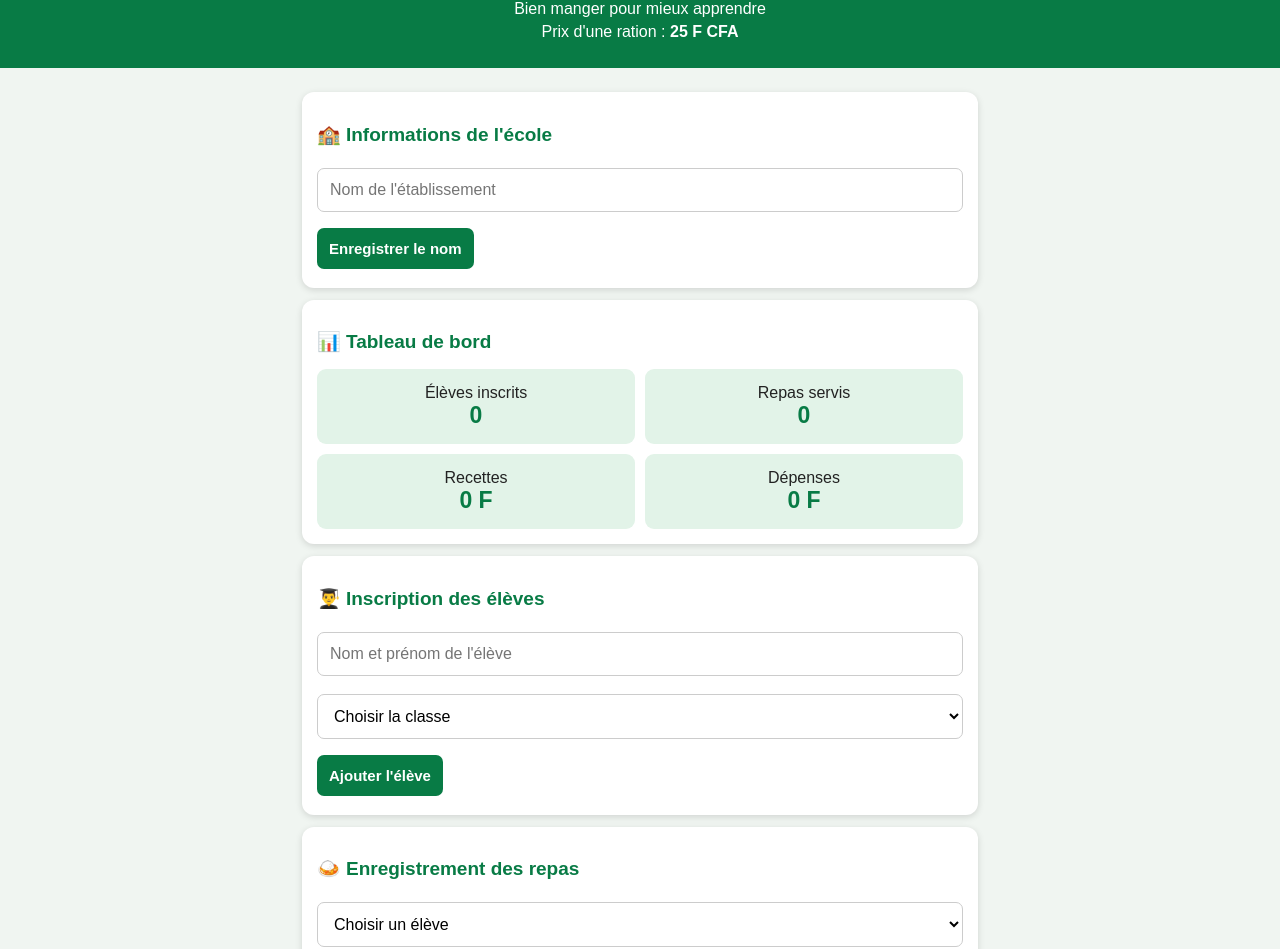
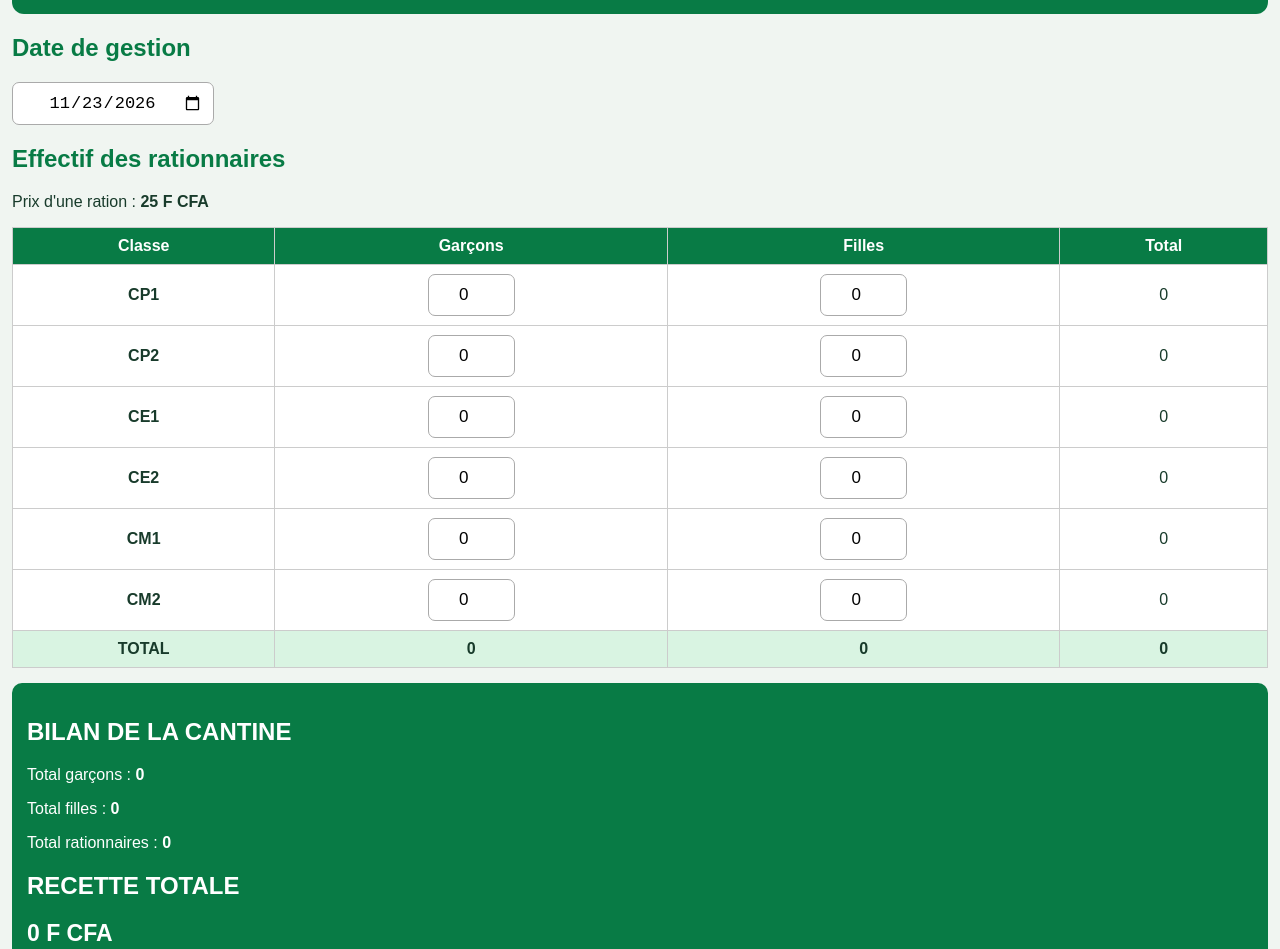
Before and after one commit to PhotoRestoreAI2026/gestion-cantine, a plain HTML site: page index.html in a window 1280 px wide. Shown: the part 130-1079 px from the top of the page. Drawn offline with Linux system fonts and the light colour scheme.

Commit message:
Update index.html

```diff
--- a/index.html
+++ b/index.html
@@ -1,279 +1,126 @@
+
 <!DOCTYPE html>
 <html lang="fr">
 <head>
 <meta charset="UTF-8">
 <meta name="viewport" content="width=device-width, initial-scale=1">
-<meta name="theme-color" content="#087b45">
 <title>Gestion de Cantine Scolaire</title>
-
 <style>
-*{box-sizing:border-box}
-body{
- margin:0;
- font-family:Arial,sans-serif;
- background:#f0f5f1;
- color:#222;
-}
-header{
- background:#087b45;
- color:white;
- text-align:center;
- padding:22px 10px;
-}
-.logo{font-size:55px}
-header h1{font-size:23px;margin:8px}
-header p{margin:5px}
-main{padding:12px;max-width:700px;margin:auto}
-.card{
- background:white;
- padding:15px;
- margin:12px 0;
- border-radius:12px;
- box-shadow:0 2px 7px #0002;
-}
-h2{color:#087b45;font-size:19px}
-input,select{
- width:100%;
- padding:12px;
- margin:6px 0 12px;
- border:1px solid #ccc;
- border-radius:7px;
- font-size:16px;
- background:white;
-}
-button{
- border:0;
- border-radius:7px;
- padding:12px;
- background:#087b45;
- color:white;
- font-size:15px;
- font-weight:bold;
- margin:4px 0;
-}
-button.danger{background:#c62828}
-button.blue{background:#1769aa}
-.stat{
- display:grid;
- grid-template-columns:1fr 1fr;
- gap:10px;
-}
-.stat div{
- background:#e2f3e8;
- padding:15px;
- text-align:center;
- border-radius:9px;
-}
-.stat strong{display:block;font-size:23px;color:#087b45}
-table{width:100%;border-collapse:collapse;font-size:13px}
-td,th{border:1px solid #ddd;padding:8px;text-align:left}
-th{background:#e2f3e8}
-.tablewrap{overflow-x:auto}
-footer{text-align:center;padding:20px;color:#666}
+body{font-family:Arial;background:#f0f5f1;margin:0;padding:12px;color:#183b2b}
+header{background:#087b45;color:white;text-align:center;padding:20px;border-radius:12px}
+h1{font-size:23px}
+h2{color:#087b45}
+input{width:65px;padding:10px;border:1px solid #aaa;border-radius:7px;text-align:center;font-size:17px}
+table{width:100%;border-collapse:collapse;background:white;margin:12px 0}
+th,td{border:1px solid #ccc;padding:9px;text-align:center}
+th{background:#087b45;color:white}
+.total{background:#d9f4e2;font-weight:bold}
+.resultat{background:#087b45;color:white;padding:15px;border-radius:10px;margin-top:15px}
+button{background:#087b45;color:white;border:0;padding:12px;border-radius:8px;font-size:16px;margin:5px}
 </style>
 </head>
-
 <body>
-
 <header>
-<div class="logo">🍽️ 👧🏾👦🏾</div>
 <h1>GESTION DE CANTINE SCOLAIRE</h1>
-<p>Bien manger pour mieux apprendre</p>
-<p>Prix d'une ration : <b>25 F CFA</b></p>
+<p>Suivi des rationnaires par classe et par genre</p>
 </header>
 
-<main>
+<h2>Date de gestion</h2>
+<input type="date" id="date" style="width:180px">
 
-<div class="card">
-<h2>🏫 Informations de l'école</h2>
-<input id="ecole" placeholder="Nom de l'établissement">
-<button onclick="sauverEcole()">Enregistrer le nom</button>
+<h2>Effectif des rationnaires</h2>
+<p>Prix d'une ration : <b>25 F CFA</b></p>
+
+<table>
+<thead>
+<tr>
+<th>Classe</th>
+<th>Garçons</th>
+<th>Filles</th>
+<th>Total</th>
+</tr>
+</thead>
+<tbody id="corps"></tbody>
+<tfoot>
+<tr class="total">
+<td>TOTAL</td>
+<td id="tg">0</td>
+<td id="tf">0</td>
+<td id="tt">0</td>
+</tr>
+</tfoot>
+</table>
+
+<div class="resultat">
+<h2 style="color:white">BILAN DE LA CANTINE</h2>
+<p>Total garçons : <b id="bg">0</b></p>
+<p>Total filles : <b id="bf">0</b></p>
+<p>Total rationnaires : <b id="br">0</b></p>
+<h2 style="color:white">RECETTE TOTALE</h2>
+<h1 id="argent">0 F CFA</h1>
 </div>
 
-<div class="card">
-<h2>📊 Tableau de bord</h2>
-<div class="stat">
-<div>Élèves inscrits<strong id="total">0</strong></div>
-<div>Repas servis<strong id="repas">0</strong></div>
-<div>Recettes<strong id="recettes">0 F</strong></div>
-<div>Dépenses<strong id="depenses">0 F</strong></div>
-</div>
-</div>
-
-<div class="card">
-<h2>👨‍🎓 Inscription des élèves</h2>
-<input id="nom" placeholder="Nom et prénom de l'élève">
-<select id="classe">
-<option value="">Choisir la classe</option>
-<option>CP1</option><option>CP2</option>
-<option>CE1</option><option>CE2</option>
-<option>CM1</option><option>CM2</option>
-</select>
-<button onclick="ajouterEleve()">Ajouter l'élève</button>
-</div>
-
-<div class="card">
-<h2>🍛 Enregistrement des repas</h2>
-<select id="eleveRepas">
-<option value="">Choisir un élève</option>
-</select>
-<input type="date" id="dateRepas">
-<button onclick="servirRepas()">Enregistrer le repas (25 F)</button>
-</div>
-
-<div class="card">
-<h2>💰 Enregistrement des dépenses</h2>
-<input id="motif" placeholder="Motif de la dépense">
-<input id="montant" type="number" min="1" placeholder="Montant en F CFA">
-<button onclick="ajouterDepense()">Enregistrer la dépense</button>
-</div>
-
-<div class="card">
-<h2>📋 Liste des élèves</h2>
-<div class="tablewrap">
-<table>
-<thead><tr><th>Nom</th><th>Classe</th><th>Action</th></tr></thead>
-<tbody id="listeEleves"></tbody>
-</table>
-</div>
-</div>
-
-<div class="card">
-<h2>📖 Historique des repas</h2>
-<div class="tablewrap">
-<table>
-<thead><tr><th>Date</th><th>Élève</th><th>Montant</th></tr></thead>
-<tbody id="historique"></tbody>
-</table>
-</div>
-</div>
-
-<div class="card">
-<h2>🧾 Bilan financier</h2>
-<p>Recettes : <b id="bRecettes">0 F CFA</b></p>
-<p>Dépenses : <b id="bDepenses">0 F CFA</b></p>
-<p>Solde : <b id="solde">0 F CFA</b></p>
-<button class="blue" onclick="window.print()">Imprimer le bilan</button>
-<button class="blue" onclick="exporter()">Sauvegarder les données</button>
-</div>
-
-</main>
-
-<footer>
-GESTION DE CANTINE SCOLAIRE<br>
-Application de gestion - 2026
-</footer>
+<button onclick="sauver()">Enregistrer la journée</button>
+<button onclick="charger()">Charger la journée</button>
+<button onclick="window.print()">Imprimer le bilan</button>
 
 <script>
-const PRIX=25;
+const classes=["CP1","CP2","CE1","CE2","CM1","CM2"];
+const prix=25;
+const corps=document.getElementById("corps");
 
-let eleves=JSON.parse(localStorage.getItem("cantine_eleves")||"[]");
-let repas=JSON.parse(localStorage.getItem("cantine_repas")||"[]");
-let depenses=JSON.parse(localStorage.getItem("cantine_depenses")||"[]");
+classes.forEach((c,i)=>{
+let tr=document.createElement("tr");
+tr.innerHTML=`
+<td><b>${c}</b></td>
+<td><input type="number" min="0" value="0" id="g${i}"></td>
+<td><input type="number" min="0" value="0" id="f${i}"></td>
+<td id="t${i}">0</td>`;
+corps.appendChild(tr);
+});
 
-function sauvegarder(){
- localStorage.setItem("cantine_eleves",JSON.stringify(eleves));
- localStorage.setItem("cantine_repas",JSON.stringify(repas));
- localStorage.setItem("cantine_depenses",JSON.stringify(depenses));
- afficher();
+function calculer(){
+let g=0,f=0;
+classes.forEach((c,i)=>{
+let a=Math.max(0,Number(document.getElementById("g"+i).value)||0);
+let b=Math.max(0,Number(document.getElementById("f"+i).value)||0);
+document.getElementById("t"+i).textContent=a+b;
+g+=a;f+=b;
+});
+let total=g+f;
+document.getElementById("tg").textContent=g;
+document.getElementById("tf").textContent=f;
+document.getElementById("tt").textContent=total;
+document.getElementById("bg").textContent=g;
+document.getElementById("bf").textContent=f;
+document.getElementById("br").textContent=total;
+document.getElementById("argent").textContent=(total*prix).toLocaleString("fr-FR")+" F CFA";
 }
-
-function sauverEcole(){
- localStorage.setItem("cantine_ecole",document.getElementById("ecole").value);
- alert("Nom de l'école enregistré !");
+classes.forEach((c,i)=>{
+document.getElementById("g"+i).addEventListener("input",calculer);
+document.getElementById("f"+i).addEventListener("input",calculer);
+});
+function sauver(){
+let donnees={};
+classes.forEach((c,i)=>{
+donnees["g"+i]=document.getElementById("g"+i).value;
+donnees["f"+i]=document.getElementById("f"+i).value;
+});
+localStorage.setItem("cantine_"+document.getElementById("date").value,JSON.stringify(donnees));
+alert("Journée enregistrée !");
 }
-
-function ajouterEleve(){
- let nom=document.getElementById("nom").value.trim();
- let classe=document.getElementById("classe").value;
- if(!nom||!classe){alert("Remplissez le nom et la classe.");return;}
- eleves.push({id:Date.now(),nom,classe});
- document.getElementById("nom").value="";
- document.getElementById("classe").value="";
- sauvegarder();
+function charger(){
+let d=localStorage.getItem("cantine_"+document.getElementById("date").value);
+if(!d){alert("Aucune journée enregistrée pour cette date.");return;}
+let donnees=JSON.parse(d);
+classes.forEach((c,i)=>{
+document.getElementById("g"+i).value=donnees["g"+i];
+document.getElementById("f"+i).value=donnees["f"+i];
+});
+calculer();
 }
-
-function servirRepas(){
- let id=Number(document.getElementById("eleveRepas").value);
- let date=document.getElementById("dateRepas").value;
- let e=eleves.find(x=>x.id===id);
- if(!e||!date){alert("Choisissez un élève et une date.");return;}
- if(repas.some(r=>r.id===id&&r.date===date)){
- alert("Cet élève a déjà un repas enregistré à cette date.");
- return;
- }
- repas.push({id,date,nom:e.nom,montant:PRIX});
- sauvegarder();
- alert("Repas enregistré : 25 F CFA");
-}
-
-function ajouterDepense(){
- let motif=document.getElementById("motif").value.trim();
- let montant=Number(document.getElementById("montant").value);
- if(!motif||!Number.isFinite(montant)||montant<=0){
- alert("Remplissez correctement les informations.");
- return;
- }
- depenses.push({motif,montant,date:new Date().toLocaleDateString("fr-FR")});
- document.getElementById("motif").value="";
- document.getElementById("montant").value="";
- sauvegarder();
-}
-
-function supprimerEleve(id){
- if(!confirm("Supprimer cet élève et ses repas ?"))return;
- eleves=eleves.filter(e=>e.id!==id);
- repas=repas.filter(r=>r.id!==id);
- sauvegarder();
-}
-
-function afficher(){
- document.getElementById("total").textContent=eleves.length;
- document.getElementById("repas").textContent=repas.length;
- let rec=repas.reduce((s,r)=>s+r.montant,0);
- let dep=depenses.reduce((s,d)=>s+d.montant,0);
-
- document.getElementById("recettes").textContent=rec+" F";
- document.getElementById("depenses").textContent=dep+" F";
- document.getElementById("bRecettes").textContent=rec+" F CFA";
- document.getElementById("bDepenses").textContent=dep+" F CFA";
- document.getElementById("solde").textContent=(rec-dep)+" F CFA";
-
- document.getElementById("listeEleves").innerHTML=eleves.map(e=>
- `<tr><td>${echapper(e.nom)}</td><td>${echapper(e.classe)}</td>
- <td><button class="danger" onclick="supprimerEleve(${e.id})">Supprimer</button></td></tr>`
- ).join("");
-
- document.getElementById("eleveRepas").innerHTML=
- '<option value="">Choisir un élève</option>'+
- eleves.map(e=>`<option value="${e.id}">${echapper(e.nom)} - ${echapper(e.classe)}</option>`).join("");
-
- document.getElementById("historique").innerHTML=repas.map(r=>
- `<tr><td>${r.date}</td><td>${echapper(r.nom)}</td><td>${r.montant} F</td></tr>`
- ).join("");
-}
-
-function echapper(s){
- return String(s).replace(/[&<>"']/g,c=>({
- "&":"&amp;","<":"&lt;",">":"&gt;",'"':"&quot;","'":"&#39;"
- })[c]);
-}
-
-function exporter(){
- let contenu=JSON.stringify({eleves,repas,depenses},null,2);
- let fichier=new Blob([contenu],{type:"application/json"});
- let url=URL.createObjectURL(fichier);
- let a=document.createElement("a");
- a.href=url;
- a.download="sauvegarde-cantine.json";
- a.click();
- URL.revokeObjectURL(url);
-}
-
-document.getElementById("ecole").value=localStorage.getItem("cantine_ecole")||"";
-document.getElementById("dateRepas").value=new Date().toISOString().slice(0,10);
-afficher();
+document.getElementById("date").value=new Date().toISOString().slice(0,10);
+calculer();
 </script>
-
 </body>
 </html>
```
